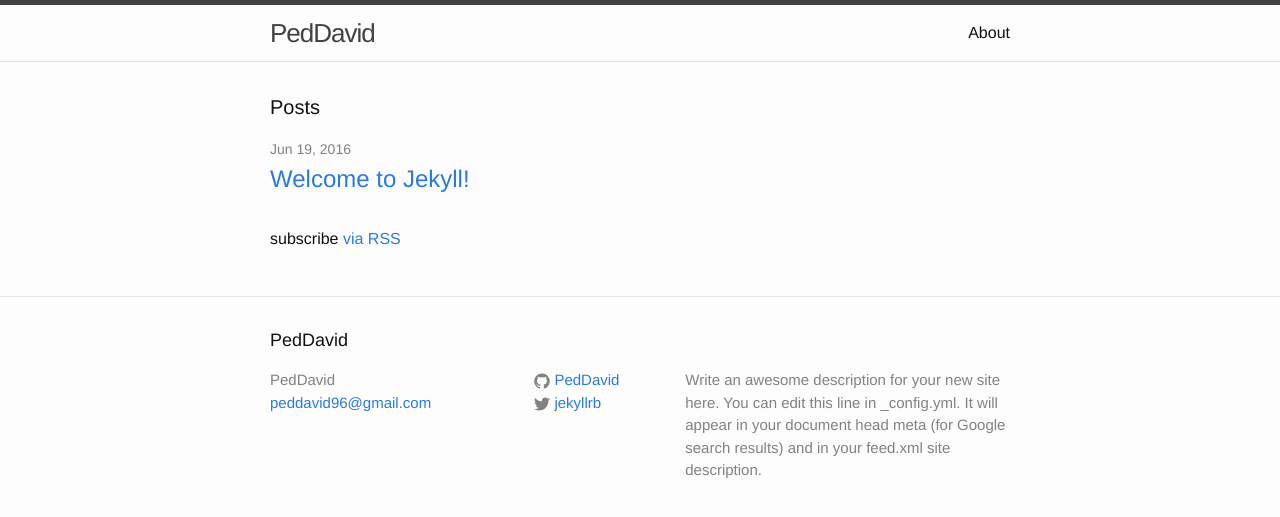
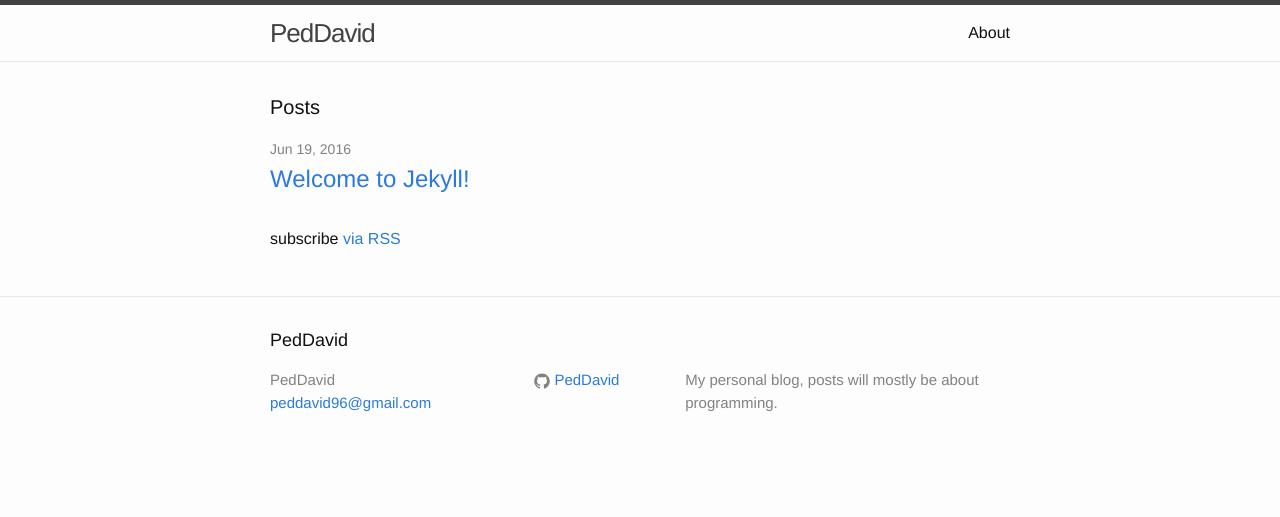
Before and after one commit to PedDavid/peddavid.github.io, a Jekyll site: the page built from index.html, in a window 1280 px wide. Shown: the top 517 px of the page. Built offline with Jekyll 4.4.1, drawn with Linux system fonts in a browser that asks for light colours.

Commit message:
Deleted twitter account and changed descritption (still placeholder)

```diff
--- a/_config.yml
+++ b/_config.yml
@@ -9,12 +9,13 @@
 title: PedDavid
 email: peddavid96@gmail.com
 description: > # this means to ignore newlines until "baseurl:"
-  Write an awesome description for your new site here. You can edit this
-  line in _config.yml. It will appear in your document head meta (for
-  Google search results) and in your feed.xml site description.
+    My personal blog, posts will mostly be about programming.
+  # Write an awesome description for your new site here. You can edit this
+  # line in _config.yml. It will appear in your document head meta (for
+  # Google search results) and in your feed.xml site description.
 baseurl: "" # the subpath of your site, e.g. /blog
 url: "http://peddavid.github.io" # the base hostname & protocol for your site
-twitter_username: jekyllrb
+#twitter_username: jekyllrb
 github_username:  PedDavid
 
 # Build settings
```
